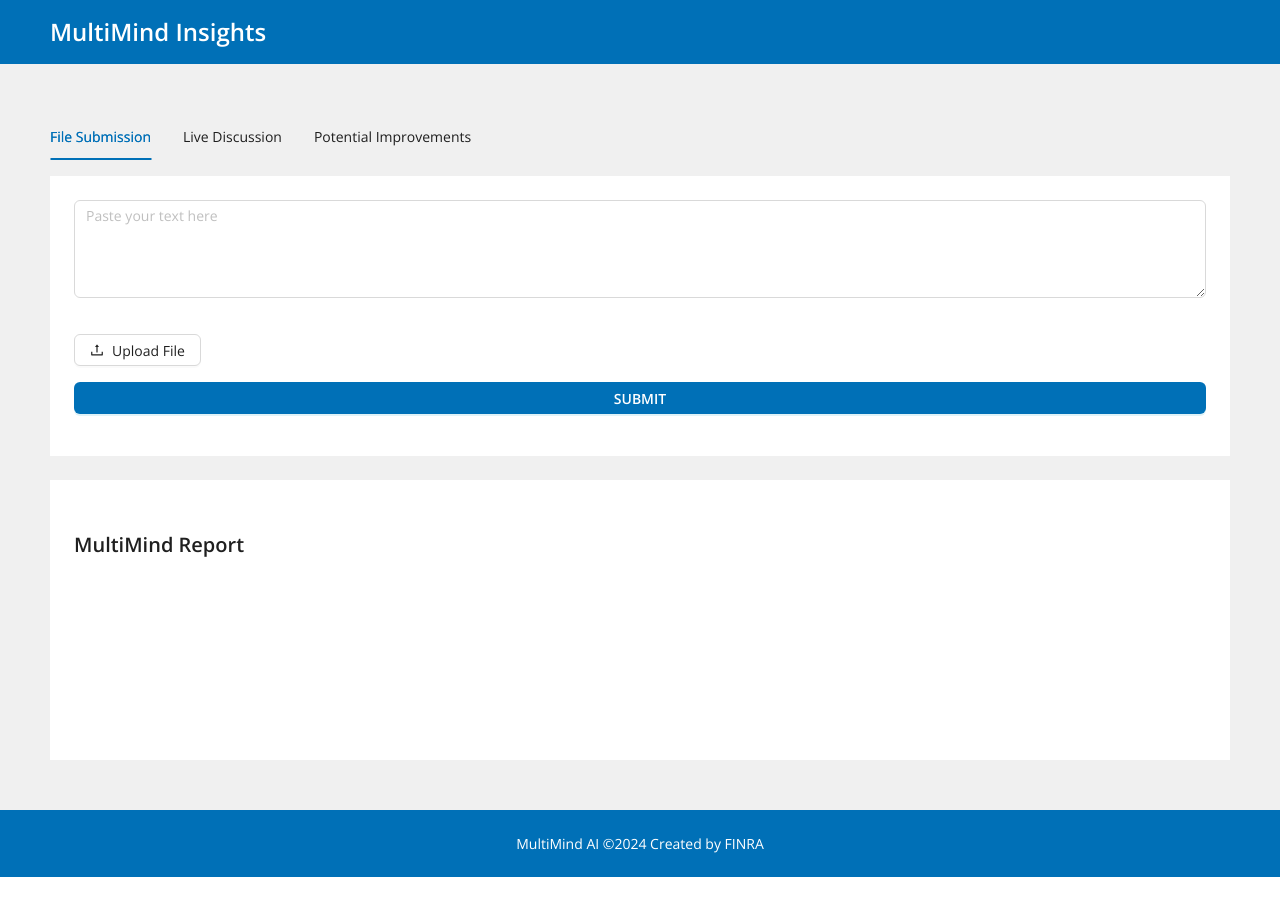
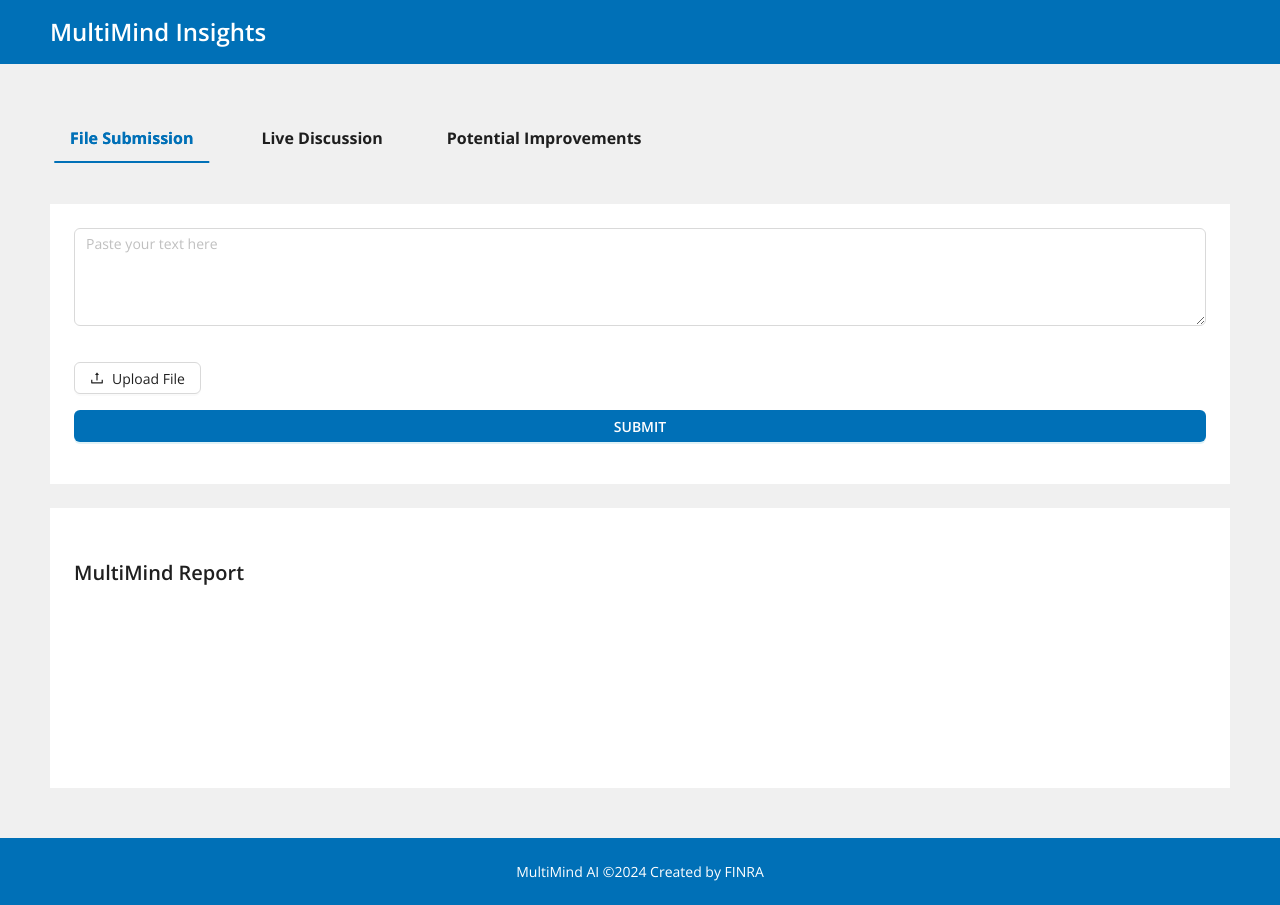
Before and after one commit to yankunsong/MultiMind, a React (Create React App) app in the folder frontend/: page / in a window 1280 px wide. Before the commit the page ends 877 px from the top, so only its background shows below. Built offline with nearby package versions, Linux system fonts and the light colour scheme.

Commit message:
add effects, mvp done

```diff
--- a/frontend/public/index.html
+++ b/frontend/public/index.html
@@ -25,7 +25,7 @@
       Learn how to configure a non-root public URL by running `npm run build`.
     -->
     <link href="https://fonts.googleapis.com/css2?family=Open+Sans:wght@400;600;700&display=swap" rel="stylesheet">
-    <title>FINRA MultiMind AI</title>
+    <title>MultiMind</title>
   </head>
   <body>
     <noscript>You need to enable JavaScript to run this app.</noscript>
--- a/frontend/src/App.css
+++ b/frontend/src/App.css
@@ -67,3 +67,33 @@
 .finra-button:hover {
   background-color: #005a9e; /* Slightly darker blue for hover state */
 }
+
+/* Add these styles at the end of your existing App.css file */
+
+.custom-tabs .ant-tabs-tab {
+  font-weight: bold;
+  transition: all 0.3s ease;
+  padding: 12px 16px; /* Add padding to the tabs */
+  margin: 0 4px; /* Add some space between tabs */
+}
+
+.custom-tabs .ant-tabs-tab:hover {
+  color: #0070b7;
+  transform: translateY(-2px);
+  background-color: rgba(0, 112, 183, 0.1); /* Light blue background on hover */
+  border-radius: 4px; /* Rounded corners for the hover effect */
+}
+
+.custom-tabs .ant-tabs-tab-active {
+  font-weight: bold;
+}
+
+.custom-tabs .ant-tabs-ink-bar {
+  height: 3px;
+}
+
+/* Add this new style for the tab pane content */
+.custom-tabs .ant-tabs-content-holder {
+  border-top: 1px solid #f0f0f0; /* Add a light border above the content */
+  padding-top: 24px; /* Add some space between the tabs and the content */
+}
--- a/frontend/src/App.js
+++ b/frontend/src/App.js
@@ -50,6 +50,12 @@
           colorPrimary: "#0070b7",
           fontFamily: "'Open Sans', sans-serif",
         },
+        components: {
+          Tabs: {
+            titleFontSize: 16,
+            inkBarColor: "#0070b7",
+          },
+        },
       }}
     >
       <Layout className="layout">
@@ -59,7 +65,10 @@
           </Title>
         </Header>
         <Content style={{ padding: "50px 50px", backgroundColor: "#f0f0f0" }}>
-          <Tabs defaultActiveKey="1">
+          <Tabs
+            defaultActiveKey="1"
+            className="custom-tabs"
+          >
             <TabPane tab="File Submission" key="1">
               <div style={{ background: "#fff", padding: 24, minHeight: 280 }}>
                 <InputContainer onSubmit={handleShowReport} />
```
